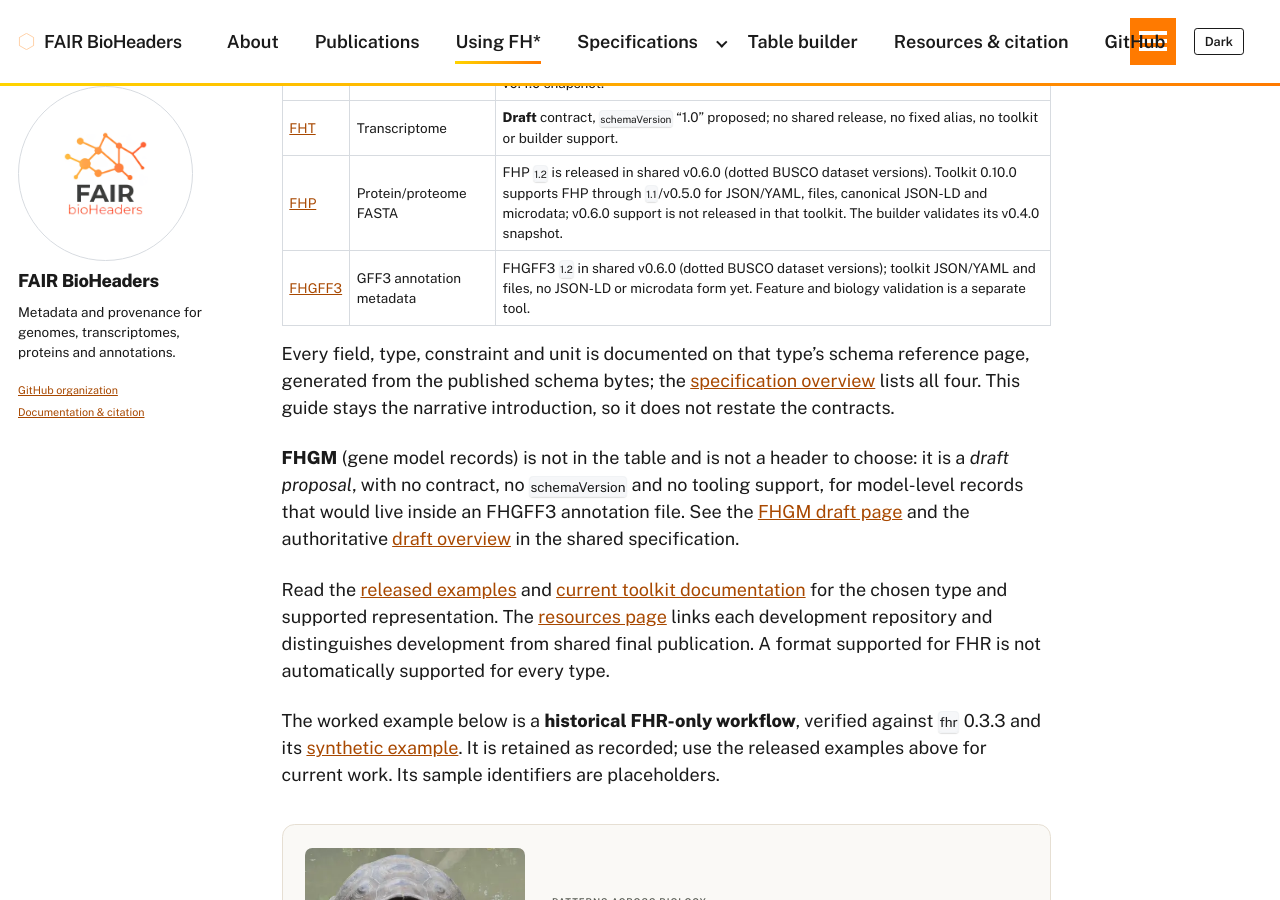
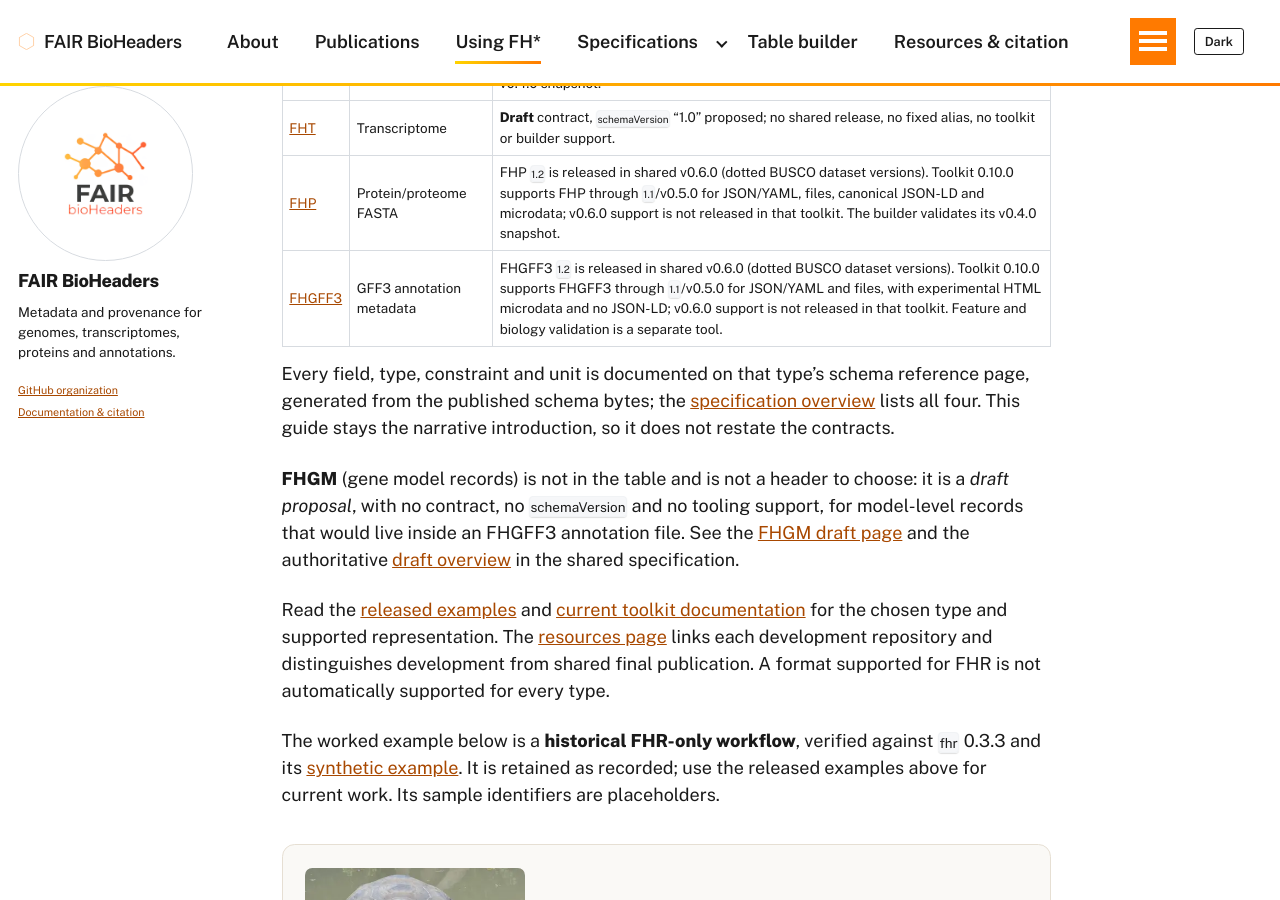
Before and after one commit to FAIR-bioHeaders/fair-bioheaders.github.io, a Jekyll site: the page built from _pages/guide.md, in a window 1280 px wide and 900 px high, scrolled down 352 px. Built offline with Jekyll 4.4.1, drawn with Linux system fonts in a browser that asks for light colours; some of the changed text lies outside the part shown.

Commit message:
docs: correct FHGFF3 toolkit and experimental microdata status

```diff
--- a/_pages/guide.md
+++ b/_pages/guide.md
@@ -15,7 +15,7 @@ that type's released contract and tooling.
 | [FHR](/specifications/fhr/) | Reference genome assembly | FHR `2.1`; the current shared release v0.6.0 re-publishes the 2.1 bytes unchanged. Toolkit FASTA/GFA, JSON-LD and microdata. The browser builder still validates its v0.4.0 snapshot. |
 | [FHT](/specifications/fht/) | Transcriptome | **Draft** contract, `schemaVersion` "1.0" proposed; no shared release, no fixed alias, no toolkit or builder support. |
 | [FHP](/specifications/fhp/) | Protein/proteome FASTA | FHP `1.2` is released in shared v0.6.0 (dotted BUSCO dataset versions). Toolkit 0.10.0 supports FHP through `1.1`/v0.5.0 for JSON/YAML, files, canonical JSON-LD and microdata; v0.6.0 support is not released in that toolkit. The builder validates its v0.4.0 snapshot. |
-| [FHGFF3](/specifications/fhgff3/) | GFF3 annotation metadata | FHGFF3 `1.2` in shared v0.6.0 (dotted BUSCO dataset versions); toolkit JSON/YAML and files, no JSON-LD or microdata form yet. Feature and biology validation is a separate tool. |
+| [FHGFF3](/specifications/fhgff3/) | GFF3 annotation metadata | FHGFF3 `1.2` is released in shared v0.6.0 (dotted BUSCO dataset versions). Toolkit 0.10.0 supports FHGFF3 through `1.1`/v0.5.0 for JSON/YAML and files, with experimental HTML microdata and no JSON-LD; v0.6.0 support is not released in that toolkit. Feature and biology validation is a separate tool. |
 
 Every field, type, constraint and unit is documented on that type's schema reference
 page, generated from the published schema bytes; the
@@ -126,7 +126,7 @@ fhr-validate genome.fhr.json
 - **FHP** describes protein FASTA and **FHGFF3** describes annotation metadata.
   Their schemaVersion `"1.0"` contracts are included alongside FHR in the
   [shared specification v0.4.0](https://github.com/FAIR-bioHeaders/FAIR-bioHeaders-Specification/releases/tag/v0.4.0).
-  FHP/FHGFF3 JSON-LD and HTML microdata are still follow-up work.
+  Toolkit 0.10.0 supports FHP canonical JSON-LD and HTML microdata, plus experimental FHGFF3 HTML microdata; FHGFF3 JSON-LD remains follow-up work.
 - **File-carried metadata** travels with the sequence in `;~` (FASTA) or `#~`
   (GFA) header comments, so the metadata cannot drift away from the data it
   describes. **Repository metadata** is held by the archive that stores the
```
